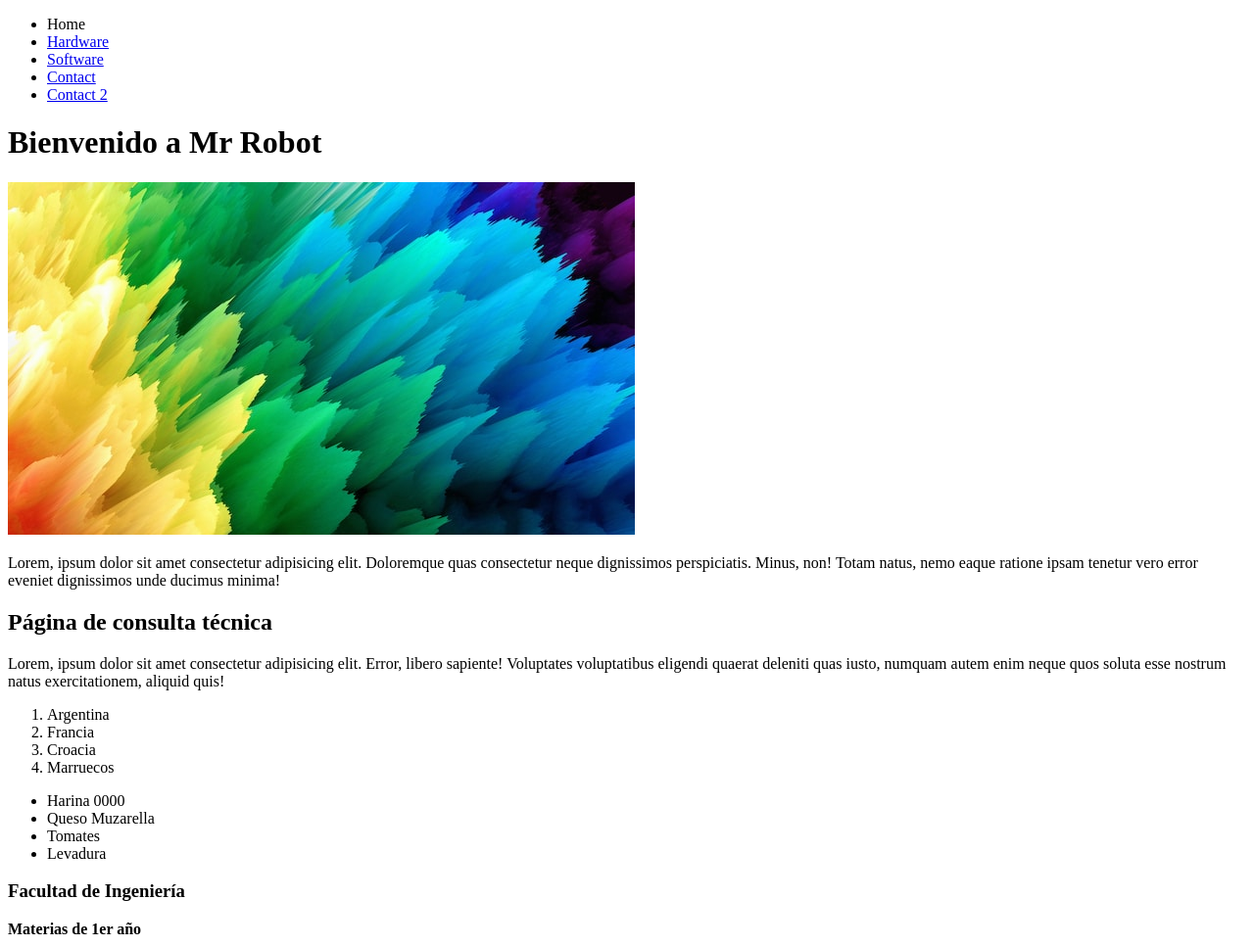
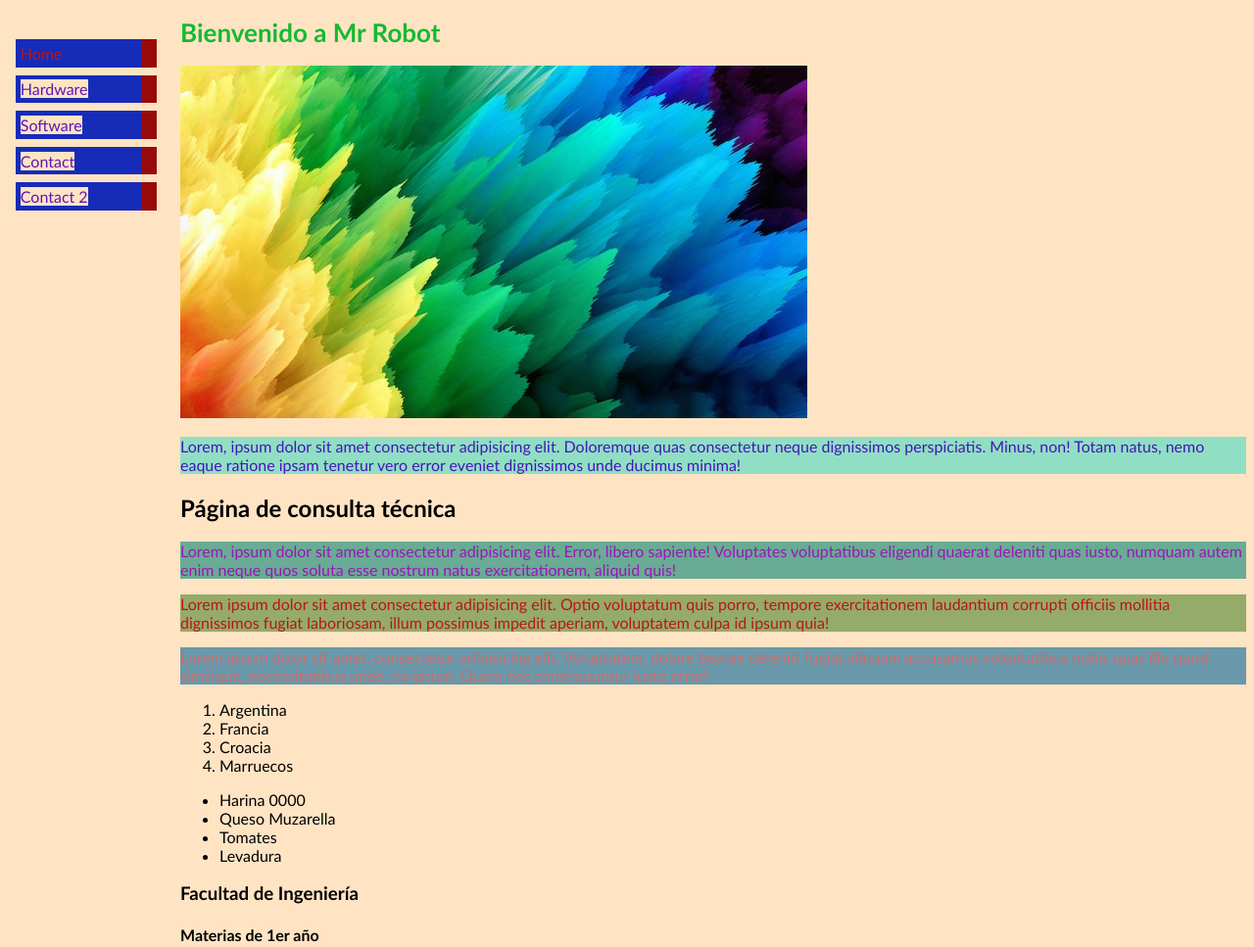
Before and after one commit to ferwargit/CaC-20518-FullStack, a plain HTML site: page index.html in a window 1280 px wide. Shown: the top 967 px of the page at 98% size. Drawn offline with Linux system fonts and the light colour scheme.

Commit message:
Ajustes varios - CSS

```diff
--- /dev/null
+++ b/css/style.css
@@ -0,0 +1,63 @@
+* {
+    /* margin: 0;
+    padding: 0;
+    box-sizing: border-box; */
+    background-color: bisque;
+}
+
+body {
+    font-family: 'Trebuchet MS', 'Lucida Sans Unicode', 'Lucida Grande', 'Lucida Sans', Arial, sans-serif;
+    /* padding-left: 20px; */
+    padding-left: 11em;
+}
+
+h1 {
+    color: #16b931;
+    font-family: 'Gill Sans', 'Gill Sans MT', Calibri, 'Trebuchet MS', sans-serif;
+    font-size: 26px;
+}
+
+p {
+    color: #9b16b9;
+    background-color: rgb(105, 171, 148); /* esto es un comentario */
+}
+
+#especial {
+    color: #b91616;
+    background-color: rgb(149, 171, 105);
+}
+
+.especial2 {
+    color: #c76f6f;
+    background-color: rgb(105, 153, 171);
+}
+
+ul.navbar {
+    list-style: none;
+    position: absolute;
+    color: #b91616;
+    padding: 0;
+    margin: 0;
+    top: 2em;
+    left: 1em;
+    width: 9em;
+}
+
+ul.navbar li {
+    background-color: #162cb9;
+    margin: 0.5em 0;
+    padding: 0.3em;
+    border-right: 1em solid rgb(152, 10, 10);
+}
+
+ul.navbar a {
+    text-decoration: none;
+}
+
+a:link {
+    color: #5d16b9;
+}
+
+a:visited {
+    color: #16b92e;
+}
--- a/index.html
+++ b/index.html
@@ -3,14 +3,16 @@
 <head>
     <meta charset="UTF-8">
     <meta name="viewport" content="width=device-width, initial-scale=1.0">
-    <title>Document</title>
+    <title>Home</title>
     <!-- Favicon -->
     <link rel="shortcut icon" href="img/icon/icon.ico" type="image/x-icon">
+    <!-- CSS -->
+    <link rel="stylesheet" href="css/style.css">
 </head>
 <body>
     <header>
         <nav>
-            <ul>
+            <ul class="navbar">
                 <li>Home</li>
                 <li><a href="pages/hardware.html">Hardware</a></li>
                 <li><a href="pages/software.html">Software</a></li>
@@ -22,9 +24,11 @@
     <h1>Bienvenido a Mr Robot</h1>
     <!-- Enlace relativo -->
     <img src="img/imagen01.jpg" alt="colores">
-    <p>Lorem, ipsum dolor sit amet consectetur adipisicing elit. Doloremque quas consectetur neque dignissimos perspiciatis. Minus, non! Totam natus, nemo eaque ratione ipsam tenetur vero error eveniet dignissimos unde ducimus minima!</p>
+    <p style="color: #4416b9; background-color: rgb(144, 223, 196);">Lorem, ipsum dolor sit amet consectetur adipisicing elit. Doloremque quas consectetur neque dignissimos perspiciatis. Minus, non! Totam natus, nemo eaque ratione ipsam tenetur vero error eveniet dignissimos unde ducimus minima!</p>
     <h2>Página de consulta técnica</h2>
     <p>Lorem, ipsum dolor sit amet consectetur adipisicing elit. Error, libero sapiente! Voluptates voluptatibus eligendi quaerat deleniti quas iusto, numquam autem enim neque quos soluta esse nostrum natus exercitationem, aliquid quis!</p>
+    <p id="especial">Lorem ipsum dolor sit amet consectetur adipisicing elit. Optio voluptatum quis porro, tempore exercitationem laudantium corrupti officiis mollitia dignissimos fugiat laboriosam, illum possimus impedit aperiam, voluptatem culpa id ipsum quia!</p>
+    <p class="especial2">Lorem ipsum dolor sit amet, consectetur adipisicing elit. Voluptatem, dolore beatae deleniti fugiat aliquam accusamus voluptatibus nobis quas illo quod similique, necessitatibus unde, ea ipsum. Quam eos consequuntur iusto error!</p>
     <!-- Lista ordenada -->
     <ol>
         <li>Argentina</li>
@@ -41,7 +45,7 @@
     </ul>
     <!-- Lista dependiente -->
     <h3>Facultad de Ingeniería</h3>
-    <p><b>Materias de 1er año</b></p>
+    <h4><b>Materias de 1er año</b></h4>
     <dl>
         <dt>Primer Cuatrimestre</dt>
             <dd>Analisis I</dd>
```
Also changed, not shown: pages/contact.html (+3 -1 lines), pages/contact2.html (+3 -1 lines), pages/hardware.html (+4 -1 lines), pages/software.html (+4 -1 lines).
